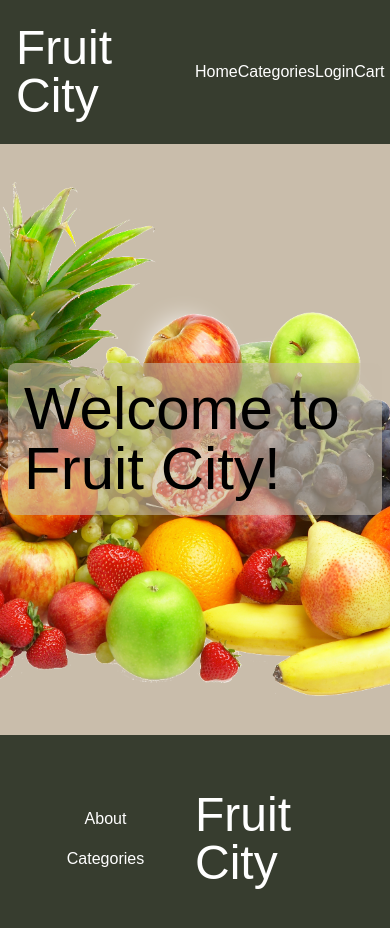
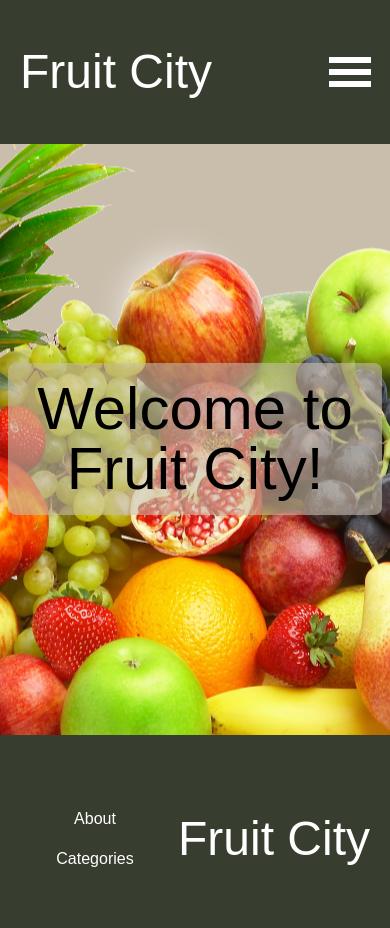
Before and after one commit to EddieWebDev/eddie-exam-shop, a React (Create React App) app in the folder client/: page / in a window 390 px wide. Shown: the top 928 px of the page. Built offline with nearby package versions, Linux system fonts and the light colour scheme; no server answers.

Commit message:
added hamburger menu to md and smaller screens, fixed some visual bugs aswell

```diff
--- a/client/package.json
+++ b/client/package.json
@@ -13,6 +13,7 @@
     "react": "^18.2.0",
     "react-dom": "^18.2.0",
     "react-hook-form": "^7.41.2",
+    "react-icons": "^4.7.1",
     "react-router-dom": "^6.6.1",
     "react-scripts": "5.0.1",
     "styled-components": "^5.3.6",
--- a/client/src/components/Header.jsx
+++ b/client/src/components/Header.jsx
@@ -4,14 +4,21 @@ import {
   HeaderLogoContainer,
   HeaderNavContainer,
   HeaderNavUl,
+  HamburgerButton,
+  HamburgerNavContainer,
 } from "../styles/styledHeader";
 import { useCheckToken } from "../queries/auth/hooks/useCheckToken";
 import { useEffect } from "react";
 import { useContext } from "react";
 import { UserContext } from "../context/UserContext";
 import { CartContext } from "../context/CartContext";
+import { GiHamburgerMenu, GiShoppingCart } from "react-icons/gi";
+import { ImCross } from "react-icons/im";
+import { useState } from "react";
 
 function Header() {
+  const [hamburger, setHamburger] = useState("hidden");
+
   const { mutate } = useCheckToken();
 
   useEffect(() => {
@@ -22,6 +29,14 @@ function Header() {
   const { totalQtyCart } = useContext(CartContext);
 
   const total = totalQtyCart();
+
+  const handleHamburgerClick = () => {
+    if (hamburger === "hidden") {
+      setHamburger("");
+    } else {
+      setHamburger("hidden");
+    }
+  };
 
   return (
     <HeaderContainer>
@@ -58,6 +73,34 @@ function Header() {
             </li>
           )}
         </HeaderNavUl>
+        <HamburgerButton onClick={() => handleHamburgerClick()}>
+          {hamburger === "hidden" ? <GiHamburgerMenu /> : <ImCross />}
+          <HamburgerNavContainer className={`${hamburger} `}>
+            <ul className="flex flex-col items-center gap-8 text-2xl">
+              <li>
+                <Link className="flex gap-1" to="/cart">
+                  <GiShoppingCart className="text-4xl" />
+                  {total === 0 ? "" : <p>&#40;{total}&#41;</p>}
+                </Link>
+              </li>
+              <li>
+                <Link to="/categories">Categories</Link>
+              </li>
+              <li>
+                {user ? (
+                  <Link to={`/user/${user.id}`}>Profile</Link>
+                ) : (
+                  <Link to="/login">Login</Link>
+                )}
+              </li>
+              {user && user.role === "admin" && (
+                <li>
+                  <Link to="/admin">Admin</Link>
+                </li>
+              )}
+            </ul>
+          </HamburgerNavContainer>
+        </HamburgerButton>
       </HeaderNavContainer>
     </HeaderContainer>
   );
--- a/client/src/pages/Admin/components/productAdminComponents/searchedProductInfo.jsx
+++ b/client/src/pages/Admin/components/productAdminComponents/searchedProductInfo.jsx
@@ -23,7 +23,7 @@ export const SearchedProductInfo = ({ id }) => {
       <div className="w-full text-center text-white bg-primary-green">
         <h5>Product info</h5>
       </div>
-      <div className="flex p-4 max-w-full">
+      <div className="flex max-w-full">
         <div className="flex flex-col items-center">
           {data && (
             <>
@@ -56,7 +56,7 @@ export const SearchedProductInfo = ({ id }) => {
               <div>
                 <b>Description</b>
               </div>
-              <div className="max-w-full">
+              <div className="p-4 max-w-full">
                 <p className="break-normal overflow-auto">{data.description}</p>
               </div>
             </>
--- a/client/src/pages/Admin/components/userAdminComponents/searchedUserOrders.jsx
+++ b/client/src/pages/Admin/components/userAdminComponents/searchedUserOrders.jsx
@@ -9,9 +9,9 @@ import {
 } from "../../../../styles/styledTable";
 
 export const SearchedUserOrders = ({ id }) => {
-  const { data: orders, isLoading, isError, error } = useGetUserOrders(id);
+  const { data: orders, isInitialLoading, isError, error } = useGetUserOrders(id);
 
-  if (isLoading) {
+  if (isInitialLoading) {
     return <div className="text-center">Loading...</div>;
   }
 
--- a/client/src/pages/Home/Home.jsx
+++ b/client/src/pages/Home/Home.jsx
@@ -1,7 +1,7 @@
 const Home = () => {
   return (
     <section className="bg-primary-darkbeige m-0" >
-      <div className="bg-fruits bg-no-repeat bg-cover bg-center w-full min-h-[70vh] flex justify-center items-center">
+      <div className="bg-fruits bg-no-repeat bg-fit bg-center w-full min-h-[70vh] flex justify-center items-center text-center">
         <h2 className="bg-primary-darkbeige bg-opacity-60 text-6xl rounded-lg p-4 mx-2">Welcome to Fruit City!</h2>
       </div>
     </section>
--- a/client/src/styles/styledFooter.jsx
+++ b/client/src/styles/styledFooter.jsx
@@ -12,6 +12,7 @@ export const FooterContainer = tw.footer`
 
 export const FooterLogoContainer = tw.div`
     w-1/2
+    min-w-[200px]
     flex
     justify-center
     items-center
--- a/client/src/styles/styledHeader.jsx
+++ b/client/src/styles/styledHeader.jsx
@@ -12,6 +12,7 @@ export const HeaderContainer = tw.header`
 
 export const HeaderLogoContainer = tw.div`
     w-1/2
+    min-w-[200px]
     flex
     justify-center
     items-center
@@ -22,7 +23,27 @@ export const HeaderNavContainer = tw.nav`
 `;
 
 export const HeaderNavUl = tw.ul`
-    flex
+    hidden
+    md:flex
     justify-around
     items-center
 `;
+
+export const HamburgerButton = tw.button`
+    md:hidden
+    float-right
+    text-5xl
+`;
+
+export const HamburgerNavContainer = tw.div`
+    w-1/2
+    h-1/2
+    absolute
+    right-0
+    bg-primary-darkgreen
+    rounded-xl
+    flex
+    justify-center
+    items-center
+    p-4
+`;
```
Also changed, not shown: 1 other file (tests, documents, lock files or other folders).
